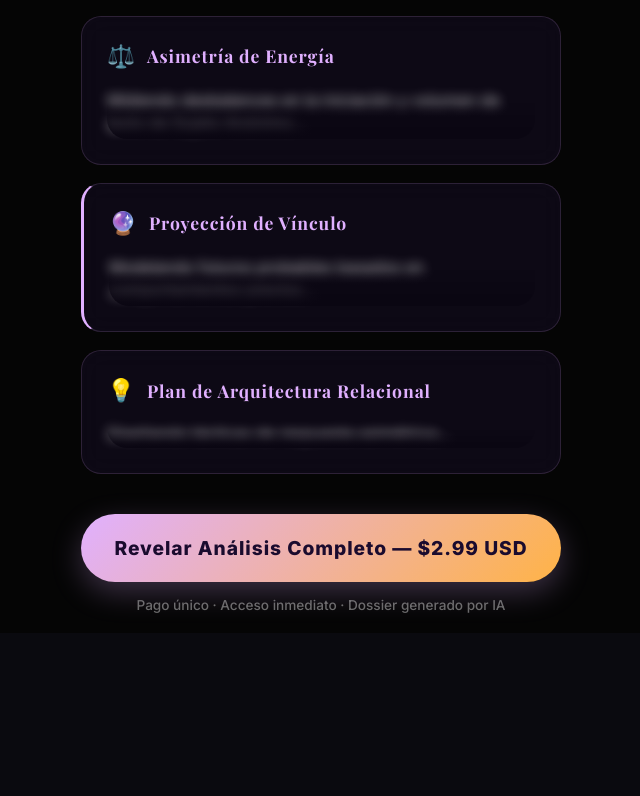
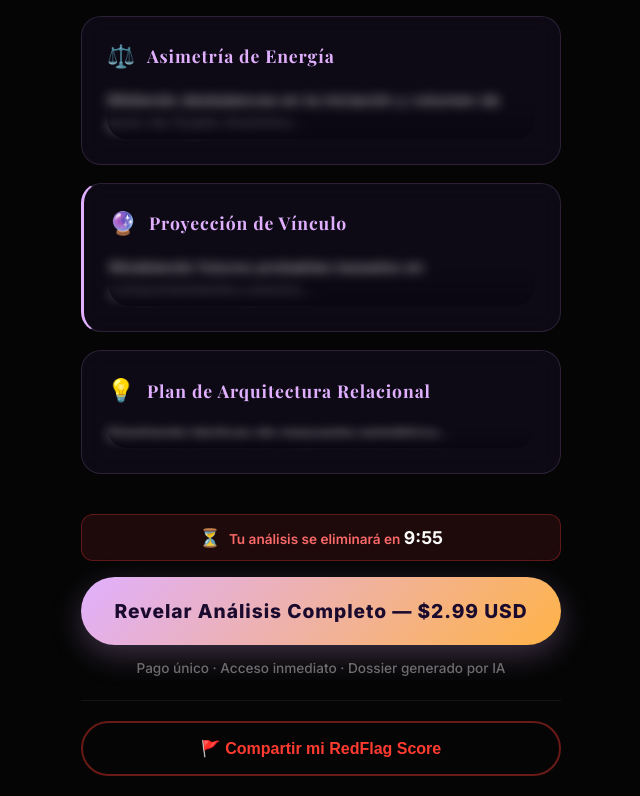
Before and after one commit to CriisxD/redflag-ai-scanner., a Next.js app: page /scan in a window 1280 px wide. Shown: the part 1310-2106 px from the top of the page, without its empty margins (319-959 px from the left). Before the commit the page ends 1943 px from the top, so only its background shows below. Built offline with nearby package versions, Linux system fonts and the light colour scheme; a web font is replaced by a local one.

Commit message:
feat: add 10-min urgency countdown timer + viral share button 🚩🔥⏳

```diff
--- a/components/ResultPaywall.js
+++ b/components/ResultPaywall.js
@@ -10,6 +10,7 @@ export default function ResultPaywall({ onCheckout, aiResult, forcedUnlocked = f
   const [isUnlocked, setIsUnlocked] = useState(forcedUnlocked);
   const [showProgressBars, setShowProgressBars] = useState(false);
   const [showSocialProof, setShowSocialProof] = useState(false);
+  const [countdown, setCountdown] = useState(600); // 10 min = 600s
 
   // Sync forcedUnlocked if it changes (e.g. from an API fetch)
   useEffect(() => {
@@ -27,12 +28,38 @@ export default function ResultPaywall({ onCheckout, aiResult, forcedUnlocked = f
       if (saved) setTargetName(saved);
     }
     const timer = setTimeout(() => setShowProgressBars(true), 500);
-    const proofTimer = setTimeout(() => setShowSocialProof(true), 4000);
-    return () => {
-      clearTimeout(timer);
-      clearTimeout(proofTimer);
-    };
+    return () => clearTimeout(timer);
   }, []);
+
+  // Urgency countdown (10 min)
+  useEffect(() => {
+    if (isUnlocked) return;
+    const interval = setInterval(() => {
+      setCountdown(prev => {
+        if (prev <= 0) { clearInterval(interval); return 0; }
+        return prev - 1;
+      });
+    }, 1000);
+    return () => clearInterval(interval);
+  }, [isUnlocked]);
+
+  const formatTime = (s) => `${Math.floor(s / 60)}:${String(s % 60).padStart(2, '0')}`;
+
+  const handleShare = async () => {
+    const score = aiResult?.metricas_binarias?.[0]?.valor || '??';
+    const verdict = aiResult?.veredicto_shock || 'Sin veredicto';
+    const icon = aiResult?.verdict_icon || '🚩';
+    const shareText = `${icon} Mi RedFlag Score: ${score}% — "${verdict}"\n\nAnaliza tu crush gratis → redflagscanner.xyz 🔍`;
+
+    if (navigator.share) {
+      try {
+        await navigator.share({ text: shareText });
+      } catch (e) { /* user cancelled */ }
+    } else {
+      await navigator.clipboard.writeText(shareText);
+      alert('¡Copiado al portapapeles!');
+    }
+  };
 
   const handleCheckoutClick = () => {
     if (TEST_MODE) {
@@ -314,6 +341,18 @@ export default function ResultPaywall({ onCheckout, aiResult, forcedUnlocked = f
 
           {!isUnlocked && (
             <div className="paywall-cta-v36">
+              {countdown > 0 && (
+                <div className="urgency-timer">
+                  <span className="timer-icon">⏳</span>
+                  <span>Tu análisis se eliminará en <strong>{formatTime(countdown)}</strong></span>
+                </div>
+              )}
+              {countdown <= 0 && (
+                <div className="urgency-timer expired">
+                  <span className="timer-icon">⚠️</span>
+                  <span>Tu análisis está a punto de expirar</span>
+                </div>
+              )}
               <button
                 className={`unlock-btn-v36 ${loading ? 'loading' : ''}`}
                 onClick={handleCheckoutClick}
@@ -324,6 +363,13 @@ export default function ResultPaywall({ onCheckout, aiResult, forcedUnlocked = f
               <p className="paywall-sub">Pago único · Acceso inmediato · Dossier generado por IA</p>
             </div>
           )}
+
+          {/* Viral Share Button */}
+          <div className="share-section">
+            <button className="share-btn" onClick={handleShare}>
+              🚩 Compartir mi RedFlag Score
+            </button>
+          </div>
         </div>
 
 
@@ -523,6 +569,24 @@ export default function ResultPaywall({ onCheckout, aiResult, forcedUnlocked = f
         .sig-item p { font-size: 0.85rem !important; line-height: 1.4 !important; color: rgba(255,255,255,0.7) !important; }
 
         .paywall-cta-v36 { text-align: center; margin-top: 20px; }
+        .urgency-timer {
+          display: flex; align-items: center; justify-content: center; gap: 8px;
+          background: rgba(255, 60, 60, 0.1); border: 1px solid rgba(255, 60, 60, 0.3);
+          border-radius: 12px; padding: 12px 16px; margin-bottom: 16px;
+          font-size: 0.85rem; color: #ff6b6b; font-weight: 600;
+          animation: urgencyPulse 2s ease-in-out infinite;
+        }
+        .urgency-timer.expired {
+          background: rgba(255, 40, 40, 0.15); border-color: rgba(255, 40, 40, 0.5);
+          color: #ff4444; animation: urgencyPulse 1s ease-in-out infinite;
+        }
+        .urgency-timer strong { color: #fff; font-size: 1.1rem; }
+        .timer-icon { font-size: 1.1rem; }
+        @keyframes urgencyPulse {
+          0%, 100% { opacity: 1; }
+          50% { opacity: 0.7; }
+        }
+
         .unlock-btn-v36 {
           width: 100%; padding: 22px; border-radius: 60px;
           background: linear-gradient(135deg, #E0B0FF 0%, #FFB347 100%);
@@ -534,6 +598,18 @@ export default function ResultPaywall({ onCheckout, aiResult, forcedUnlocked = f
         .unlock-btn-v36:hover { transform: translateY(-2px); box-shadow: 0 15px 40px rgba(224, 176, 255, 0.35); }
         .unlock-btn-v36:active { transform: scale(0.98); }
         .paywall-sub { font-size: 0.85rem; color: rgba(255,255,255,0.4); font-weight: 500; margin-top: 15px; }
+
+        .share-section { text-align: center; margin-top: 24px; padding-top: 20px; border-top: 1px solid rgba(255,255,255,0.06); }
+        .share-btn {
+          background: transparent; border: 2px solid rgba(255, 59, 48, 0.4);
+          color: #ff3b30; font-weight: 700; font-size: 1rem;
+          padding: 16px 32px; border-radius: 60px; cursor: pointer;
+          transition: all 0.2s; width: 100%;
+        }
+        .share-btn:hover {
+          background: rgba(255, 59, 48, 0.1); border-color: rgba(255, 59, 48, 0.7);
+          transform: translateY(-1px);
+        }
 
         .final-actions-v36 { text-align: center; margin-top: 20px; }
         .download-btn-v36 { background: transparent; border: 1px solid rgba(255,255,255,0.1); padding: 18px; border-radius: 60px; color: rgba(255,255,255,0.5); font-weight: 600; cursor: pointer; width: 100%; }
```
